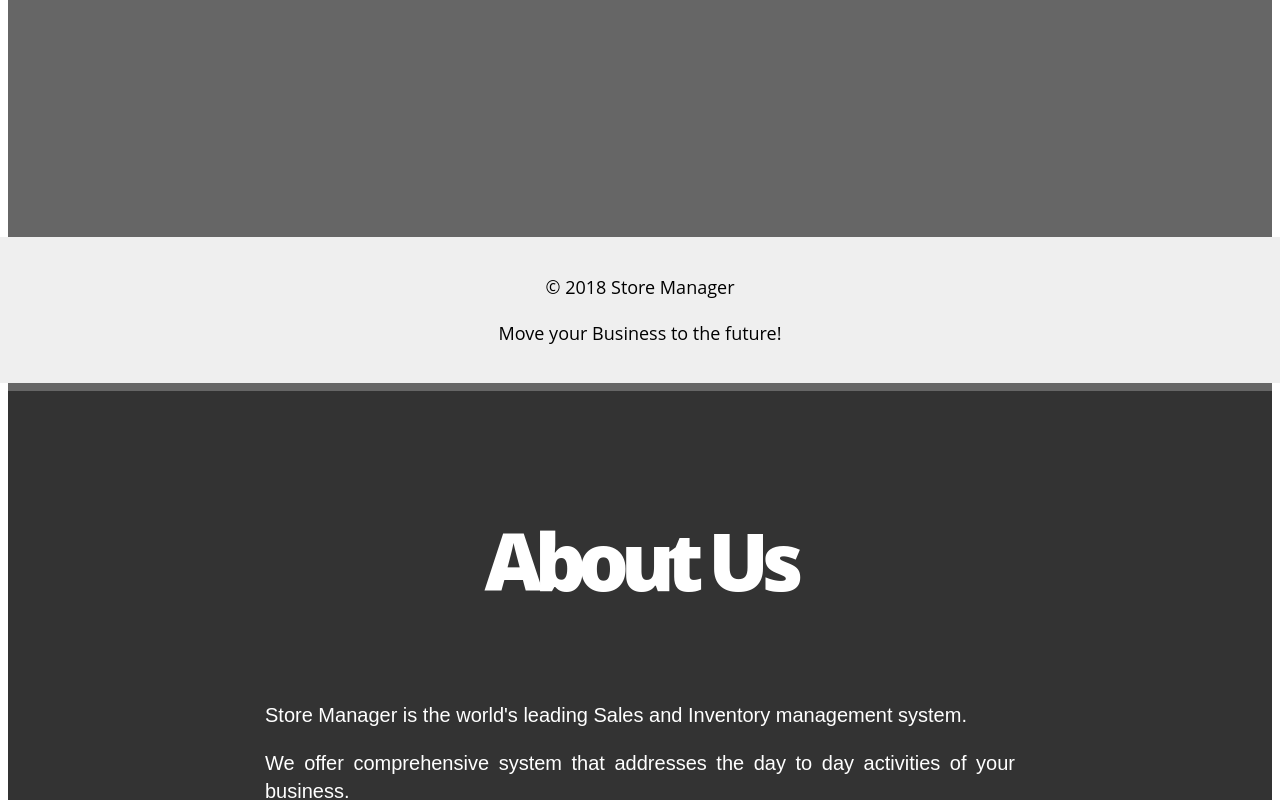
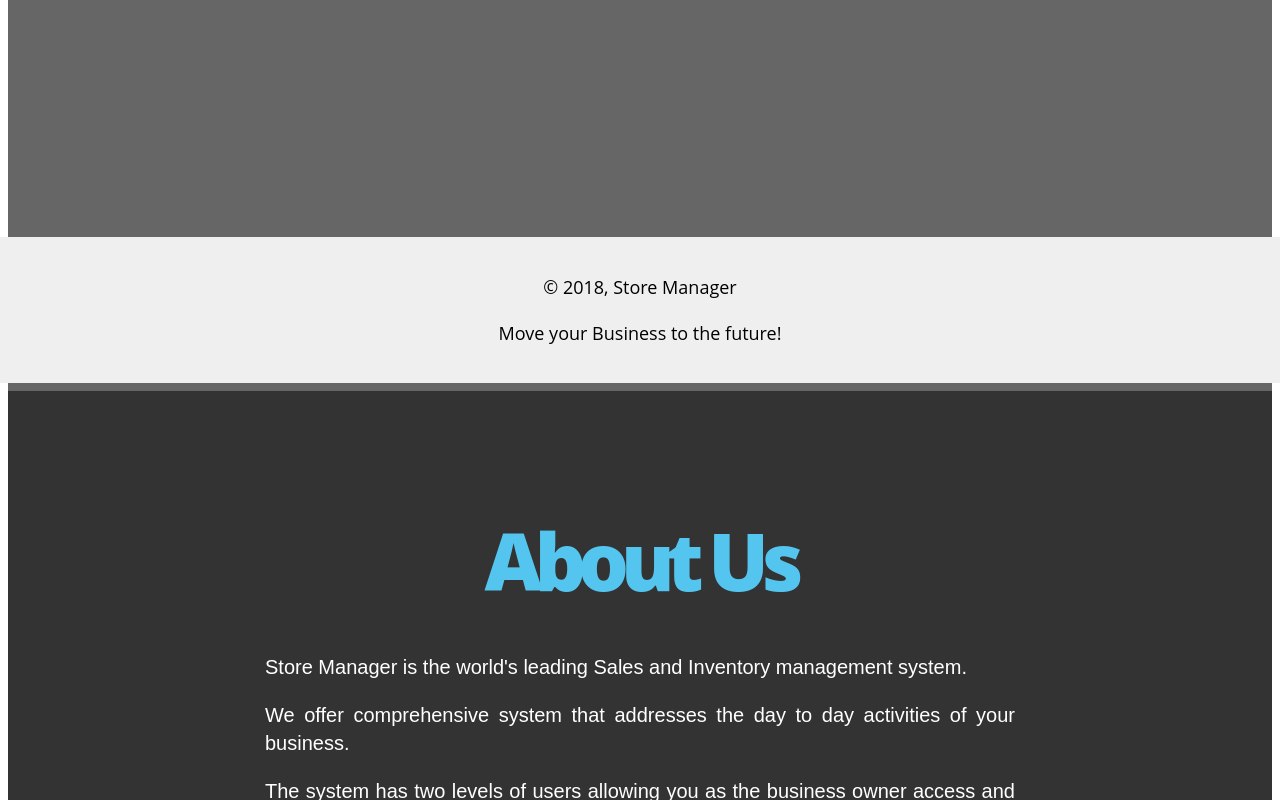
Before and after one commit to bryan-munene/Store-Manager-UI, a plain HTML site: page index.html in a window 1280 px wide. Shown: the part 417-1217 px from the top of the page. Drawn offline with Linux system fonts and the light colour scheme.

Commit message:
[feature #161070097] added some about us description text and styled it.

```diff
--- a/UI/css/index.css
+++ b/UI/css/index.css
@@ -117,7 +117,7 @@ html, body {
 .About {
   letter-spacing: -8px;
 
-  color: white;
+  color: #2ab7ec;
   text-align: center;
   font-size: 80px;
   font-weight: 800;
--- a/index.html
+++ b/index.html
@@ -46,7 +46,7 @@
 
   			<div class="ContentContainer">
     			<div class="Content">
-    				<h1 class="About">About Us</h1> <br>
+    				<h1 class="About">About Us</h1>
 				    <div class="description">
                         <p>Store Manager is the world's leading Sales and Inventory management system.</p>
                         <p>We offer comprehensive system that addresses the day to day activities of your business.</p>
@@ -64,7 +64,7 @@
 		</div>
 
 		<div class="footer">
-      		<p class="copyrt">&copy; 2018 Store Manager</p>
+      		<p class="copyrt">&copy; 2018, Store Manager</p>
       		<p class="slogan">Move your Business to the future!</p>
     	</div>
 
```
